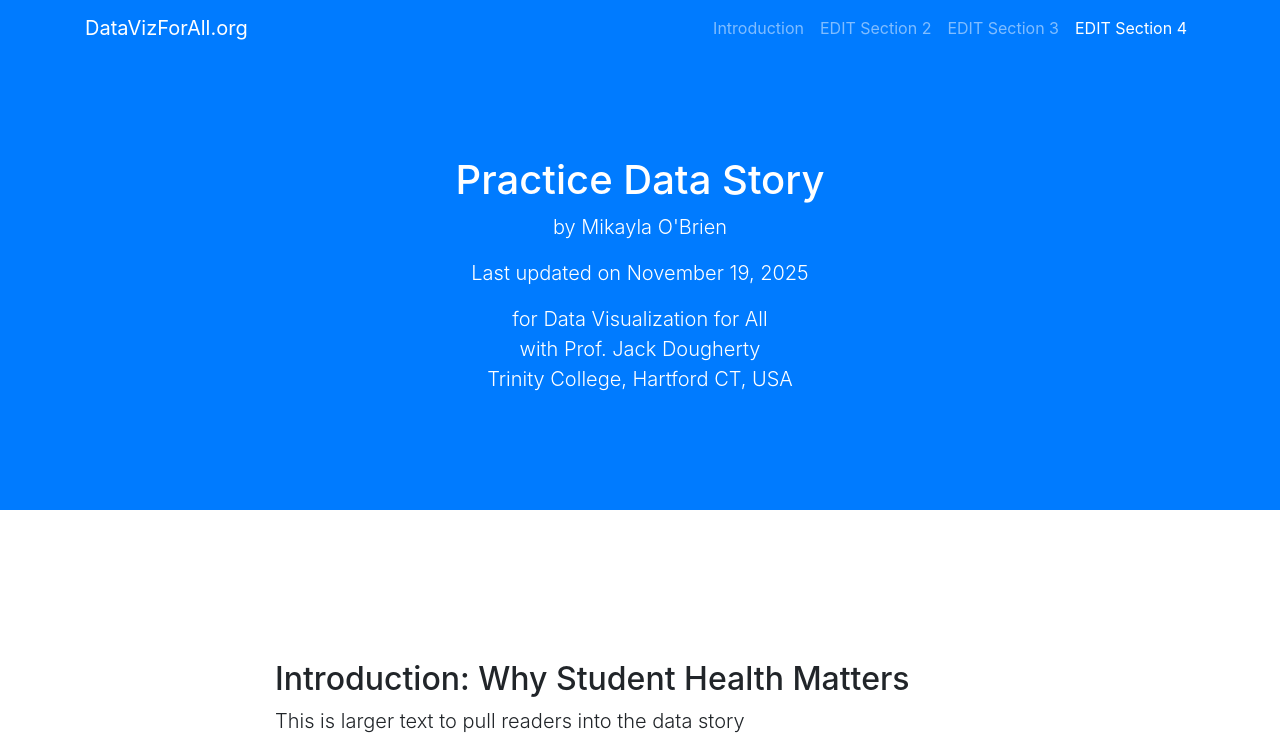
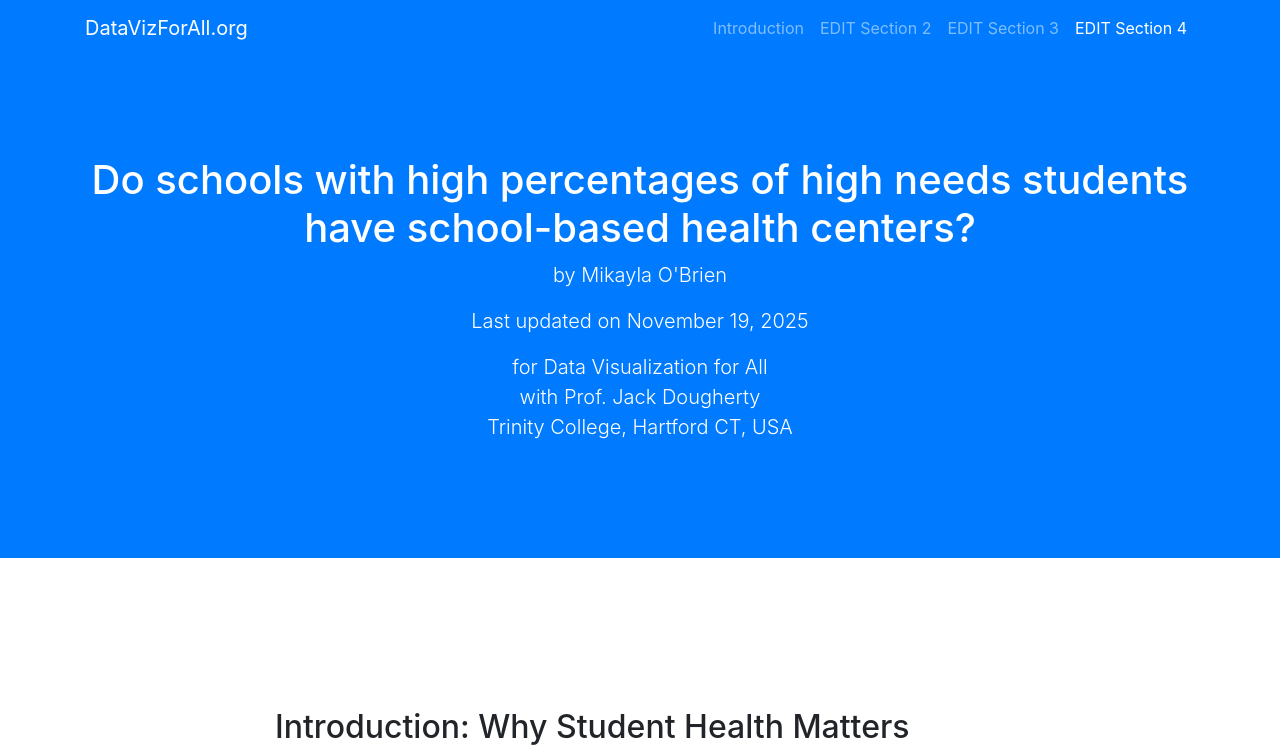
Before and after one commit to mikaylaobrien/practice-datastory, a plain HTML site: page index.html in a window 1280 px wide. Shown: the top 749 px of the page. Drawn offline with nearby package versions, Linux system fonts and the light colour scheme.

Commit message:
Update index.html

```diff
--- a/index.html
+++ b/index.html
@@ -53,7 +53,7 @@
 
   <header class="bg-primary text-white">
     <div class="container text-center">
-      <h1>Practice Data Story</h1>
+      <h1>Do schools with high percentages of high needs students have school-based health centers?</h1>
       <p class="lead">by Mikayla O'Brien</p>
       <p class="lead">Last updated on November 19, 2025</p>
       <p class="lead">for Data Visualization for All</br>with Prof. Jack Dougherty</br>Trinity College, Hartford CT, USA</p>
```
